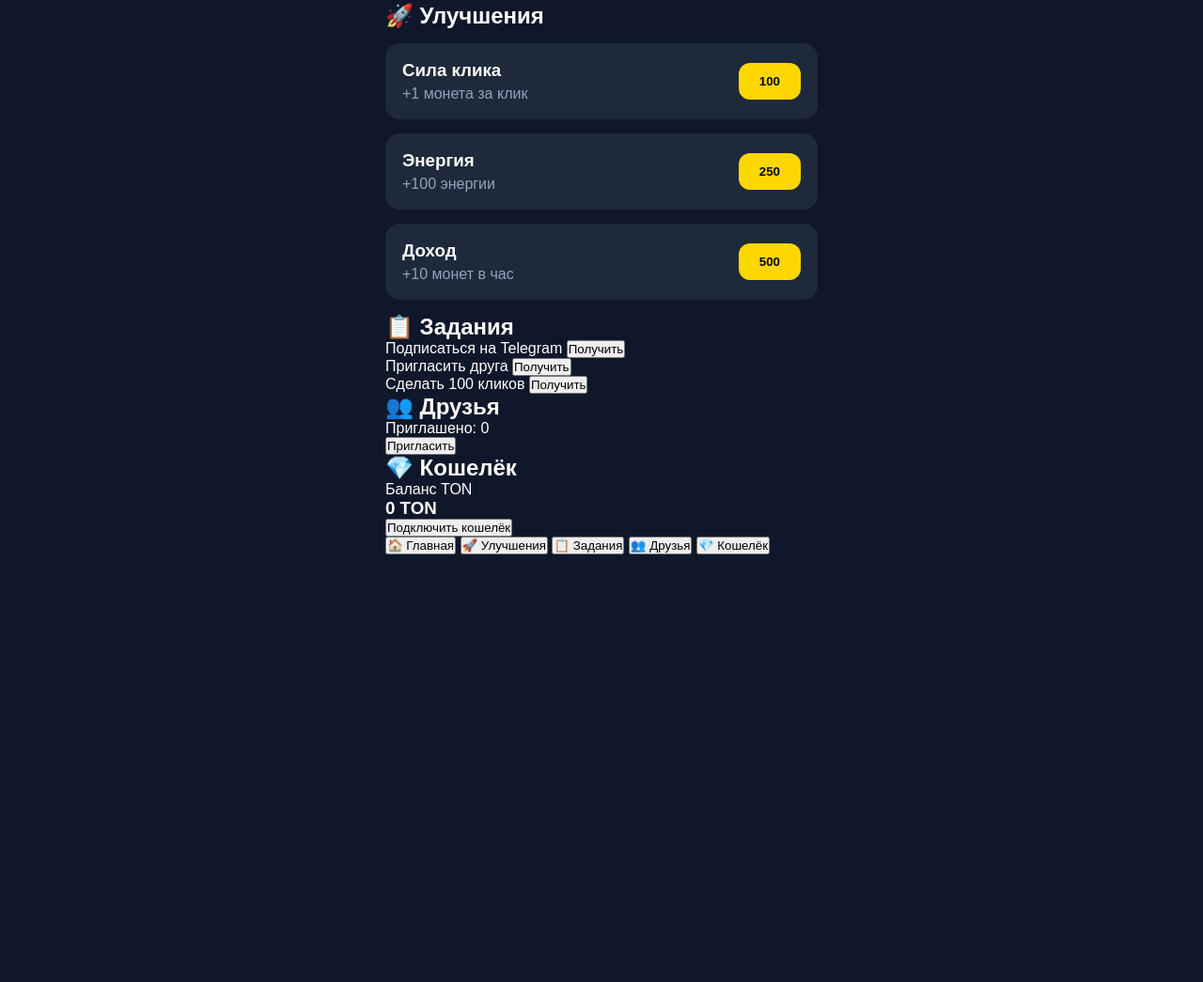
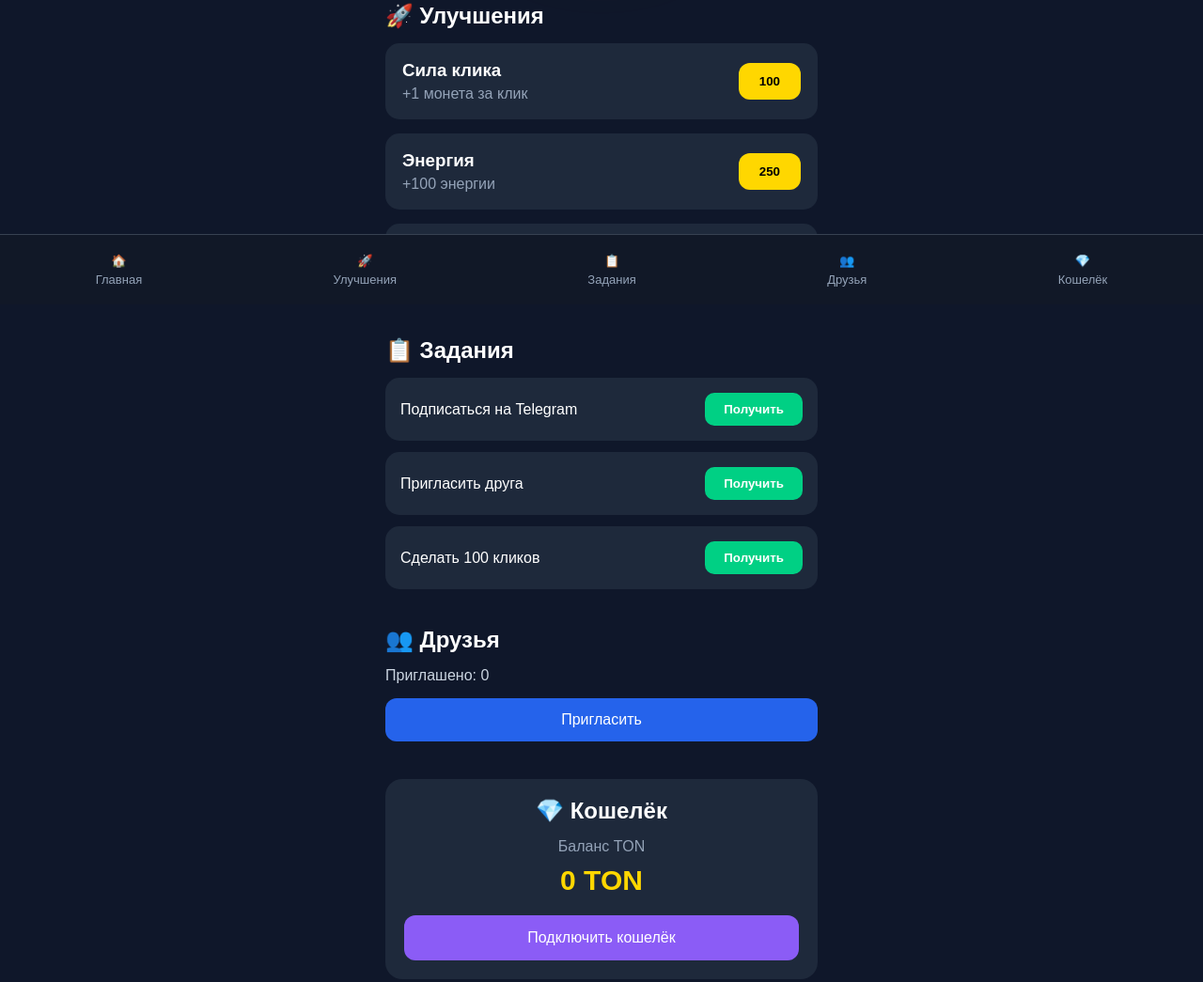
Before and after one commit to climblack/coinempire, a plain HTML site: page index.html in a window 1280 px wide. Shown: the part 476-1521 px from the top of the page at 94% size. Before the commit the page ends 1166 px from the top, so only its background shows below. Drawn offline with Linux system fonts and the light colour scheme.

Commit message:
Add styles for tasks, friends, wallet, and navigation

```diff
--- a/style.css
+++ b/style.css
@@ -189,3 +189,191 @@ header{
     font-weight:bold;
     cursor:pointer;
 }
+/* ===========================
+   TASKS
+=========================== */
+
+.tasks{
+    margin-top:40px;
+}
+
+.tasks h2{
+    margin-bottom:15px;
+}
+
+.task{
+    display:flex;
+    justify-content:space-between;
+    align-items:center;
+    background:#1e293b;
+    padding:16px;
+    border-radius:15px;
+    margin-bottom:12px;
+}
+
+.task button{
+    background:#00d084;
+    color:white;
+    border:none;
+    padding:10px 20px;
+    border-radius:10px;
+    cursor:pointer;
+    font-weight:bold;
+}
+
+.task button:hover{
+    opacity:.9;
+}
+
+/* ===========================
+   FRIENDS
+=========================== */
+
+.friends{
+    margin-top:40px;
+}
+
+.friends h2{
+    margin-bottom:15px;
+}
+
+.friends p{
+    margin-bottom:15px;
+    color:#cbd5e1;
+}
+
+.friends button{
+    width:100%;
+    padding:14px;
+    background:#2563eb;
+    color:white;
+    border:none;
+    border-radius:12px;
+    font-size:16px;
+    cursor:pointer;
+}
+
+/* ===========================
+   WALLET
+=========================== */
+
+.wallet{
+    margin-top:40px;
+    background:#1e293b;
+    border-radius:18px;
+    padding:20px;
+    text-align:center;
+}
+
+.wallet h2{
+    margin-bottom:15px;
+}
+
+.wallet p{
+    color:#94a3b8;
+    margin-bottom:10px;
+}
+
+.wallet h3{
+    font-size:30px;
+    color:#FFD700;
+    margin-bottom:20px;
+}
+
+.wallet button{
+    width:100%;
+    padding:15px;
+    background:#8b5cf6;
+    color:white;
+    border:none;
+    border-radius:12px;
+    font-size:16px;
+    cursor:pointer;
+}
+
+/* ===========================
+   NAVIGATION
+=========================== */
+
+nav{
+    position:fixed;
+    bottom:0;
+    left:0;
+    right:0;
+    height:75px;
+    background:#111827;
+    display:flex;
+    justify-content:space-around;
+    align-items:center;
+    border-top:1px solid #374151;
+}
+
+nav button{
+    background:none;
+    border:none;
+    color:#94a3b8;
+    display:flex;
+    flex-direction:column;
+    align-items:center;
+    cursor:pointer;
+    font-size:13px;
+}
+
+nav button span{
+    margin-top:5px;
+}
+
+nav button:hover{
+    color:#FFD700;
+}
+
+/* ===========================
+   POPUP +1
+=========================== */
+
+.popup{
+    position:absolute;
+    color:#FFD700;
+    font-size:30px;
+    font-weight:bold;
+    pointer-events:none;
+    animation:popup .8s linear forwards;
+}
+
+@keyframes popup{
+
+0%{
+opacity:1;
+transform:translateY(0);
+}
+
+100%{
+opacity:0;
+transform:translateY(-100px);
+}
+
+}
+
+/* ===========================
+   RESPONSIVE
+=========================== */
+
+@media(max-width:500px){
+
+.coin{
+width:190px;
+}
+
+.balance h1{
+font-size:42px;
+}
+
+.card h3{
+font-size:22px;
+}
+
+.profile-info h2{
+font-size:18px;
+}
+
+}
```
